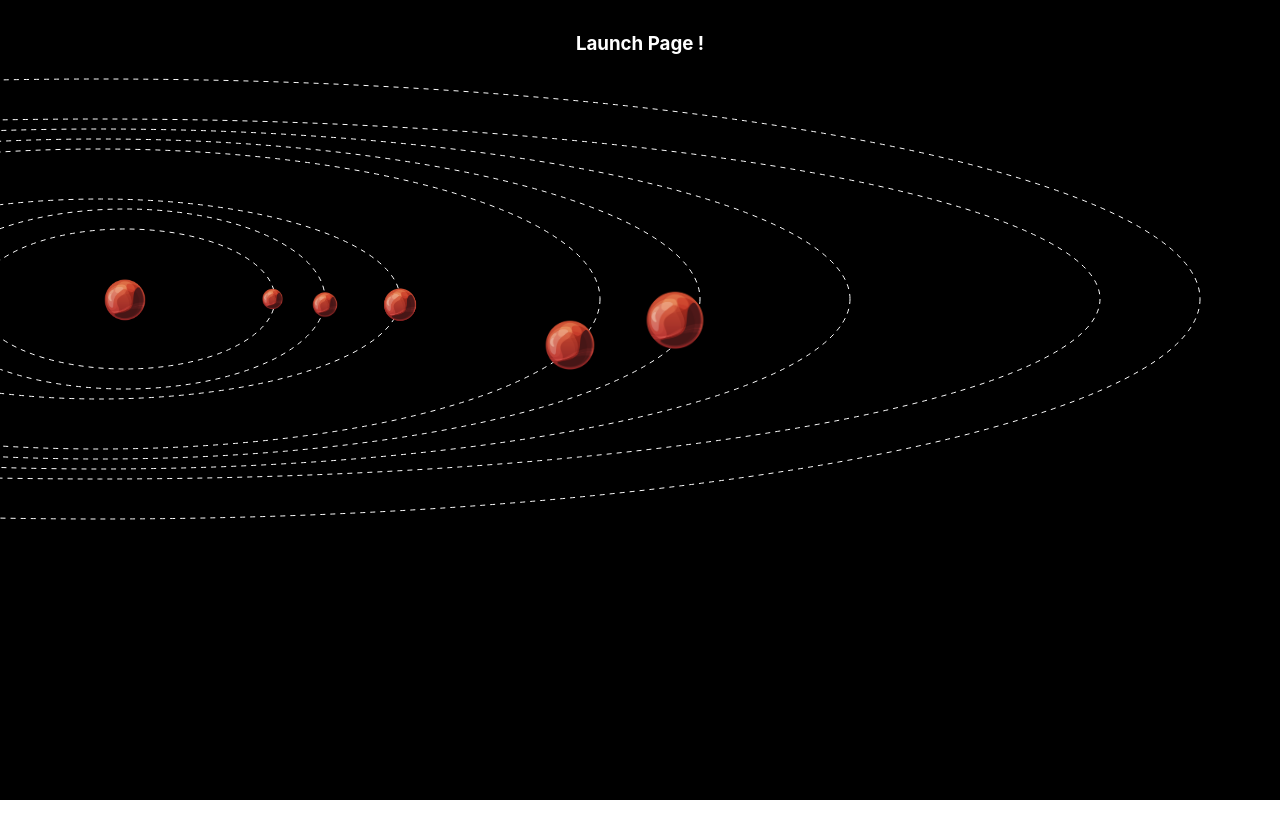
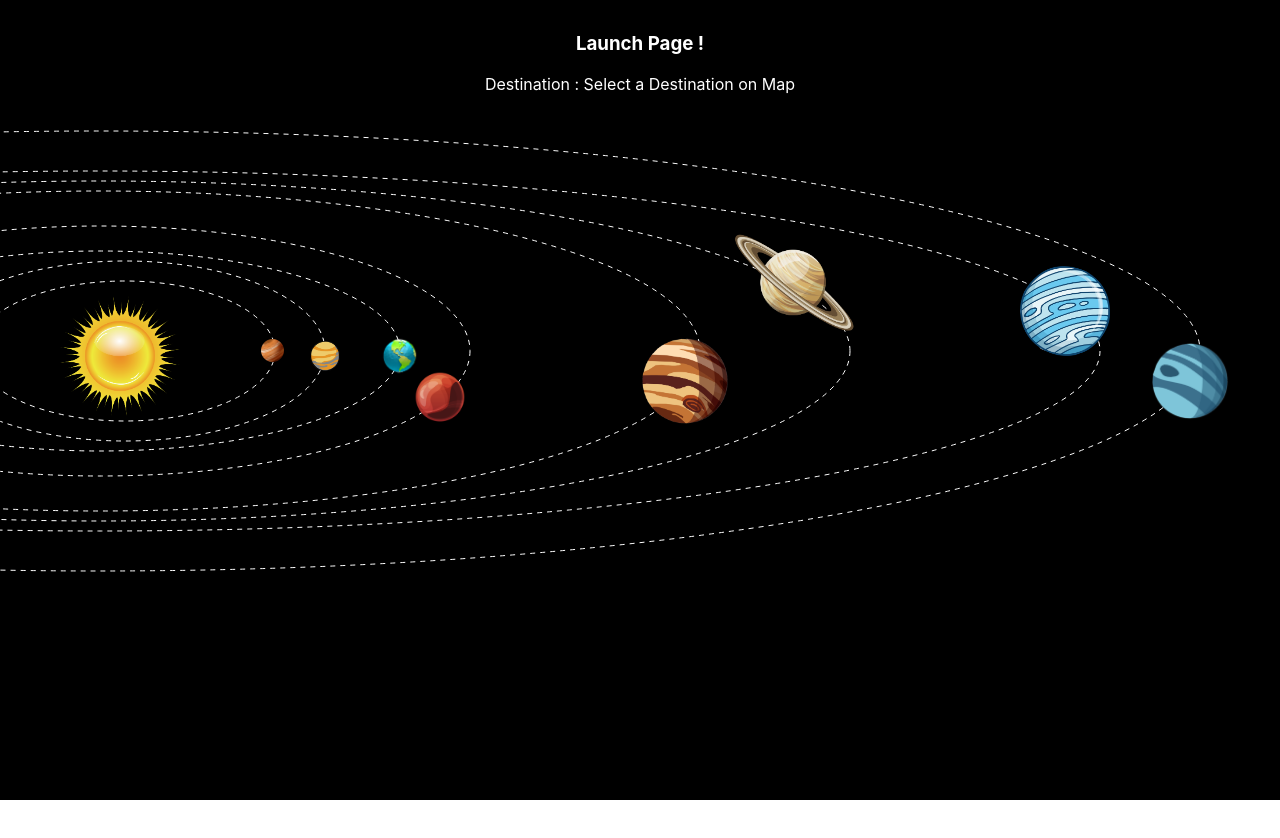
Before and after one commit to anshuman2051/brahmandaApp, a React (Create React App) app: page /launch in a window 1280 px wide. Shown: the top 838 px of the page. After the commit the page ends 800 px from the top, so only its background shows below. Built offline with nearby package versions, Linux system fonts and the light colour scheme.

Commit message:
added orbits and trajactory

```diff
--- a/src/containers/launch/Launch.js
+++ b/src/containers/launch/Launch.js
@@ -3,7 +3,85 @@ import classes from './Launch.module.css'
 
 class Launch extends React.Component{
     state = {
-        data : null
+        data : null,
+        planets : [
+            {
+                name : "sun",
+                x : "60",
+                y : "170",
+                height : "120px",
+                width: "120px",
+                img : require('../../res/planets/sun.png')
+
+            },
+            {
+                name : "mercury",
+                x : "260",
+                y : "212",
+                height : "25px",
+                width: "25px",
+                img : require('../../res//planets/mercury.png')
+            },
+            {
+                name : "venus",
+                x : "310",
+                y : "215",
+                height : "30px",
+                width: "30px",
+                img : require('../../res//planets/venus.png')
+            },
+            {
+                name : "earth",
+                x : "380",
+                y : "210",
+                height : "40px",
+                width: "40px",
+                img : require('../../res//planets/earth.png')
+            },
+            {
+                name : "mars",
+                x : "410",
+                y : "240",
+                height : "60px",
+                width: "60px",
+                img : require('../../res//planets/mars.png')
+
+            },
+            {
+                name : "jupiter",
+                x : "640",
+                y : "210",
+                height : "90px",
+                width: "90px",
+                img : require('../../res//planets/jupiter.png')
+            },
+            {
+                name : "saturn",
+                x : "720",
+                y : "80",
+                height : "150px",
+                width: "150px",
+                img : require('../../res//planets/saturn.png')
+            },
+            {
+                name : "uranus",
+                x : "1020",
+                y : "140",
+                height : "90px",
+                width: "90px",
+                img : require('../../res//planets/uranus.png')
+            },
+            {
+                name : "neptune",
+                x : "1150",
+                y : "200",
+                height : "110px",
+                width: "80px",
+                img : require('../../res//planets/neptune.png')
+            }
+
+        ],
+        destination : null
     }
 
     componentDidMount = ()=>{
@@ -11,6 +89,15 @@ class Launch extends React.Component{
     }
 
     render(){
+
+        let destination = this.state.destination;
+        let width = null;
+        let height = null
+        if( destination){
+            width = +destination.width?.slice(0,destination.width?.length-2);
+            height = +destination.height?.slice(0,destination.height?.length-2);
+        }
+
         return(
             <div className={classes.container}>
                 <center style={{color: "white"}}>
@@ -18,18 +105,25 @@ class Launch extends React.Component{
                         Launch Page !
                     </h3>
                 </center>
+                <div style={{color:"white"}}>
+                    <span> Destination :  </span>
+                    {
+                        destination ? <span>{destination?.name}</span> : "Select a Destination on Map"
+                    }
+                </div>
                 <svg width="100%" height="100%" className={classes.svg} >
                     {/* <path d="M0,50 C0,50 500,60  0,150 " className={classes.orbit}/>
-                    <path d="M0,40 C0,40 550,60  0,160 " className={classes.orbit}/>
-                    <path d="M0,20 C0,20 750,60  0,180 " className={classes.orbit}/> */}
+                    <path d="M0,40 C0,40 550,60  0,160 " className={classes.orbit}/>*/}
+
                     {/* <path fill="none" stroke="red"
                         d="M 0,50
                         A 150 50 0 1 0 0 0" /> */}
                     <ellipse cx="125" cy="225" rx="150" ry="70" className={classes.orbit}/>
                     <ellipse cx="125" cy="225" rx="200" ry="90" className={classes.orbit}/>
+                    {/* earth */}
                     <ellipse cx="100" cy="225" rx="300" ry="100" className={classes.orbit}/>
                     {/* mars */}
-                    <ellipse cx="100" cy="225" rx="500" ry="150" className={classes.orbit}/>
+                    <ellipse cx="100" cy="225" rx="370" ry="125" className={classes.orbit}/>
 
                     {/* exo planets */}
                     <ellipse cx="100" cy="225" rx="600" ry="160" className={classes.orbit}/>
@@ -37,12 +131,31 @@ class Launch extends React.Component{
                     <ellipse cx="100" cy="225" rx="1000" ry="180" className={classes.orbit}/>
                     <ellipse cx="100" cy="225" rx="1100" ry="220" className={classes.orbit}/>
 
-                    <image href={require('../../res/planets/mars.png')} x="100" y = "200" height="50px" width="50px"/>
-                    <image href={require('../../res//planets/mars.png')} x="260" y = "212" height="25px" width="25px"/>
-                    <image href={require('../../res//planets/mars.png')} x="310" y = "215" height="30px" width="30px"/>
-                    <image href={require('../../res//planets/mars.png')} x="380" y = "210" height="40px" width="40px"/>
-                    <image href={require('../../res//planets/mars.png')} x="540" y = "240" height="60px" width="60px"/>
-                    <image href={require('../../res//planets/mars.png')} x="640" y = "210" height="70px" width="70px"/>
+
+                    {/* path of rocket */}
+                    {
+                        destination ?
+                                <path
+                                    d={`M${400 },${230} C${400},${230} ${(Math.floor(+destination?.x + 380)/2)},${  Math.max(+destination?.y , 210) - (100 + 1.6* width)}  ${+destination?.x + width/2},${+destination?.y + height/2}`}
+                                    className={classes.route}/>
+                            :
+                                null
+                    }
+                    {
+                        this.state.planets?.map( planet =>{
+                            return <image
+                                        key={planet?.name}
+                                        href={planet?.img}
+                                        x={planet?.x}
+                                        y={planet?.y}
+                                        height={planet?.height}
+                                        width={planet?.width}
+                                        onClick={()=> this.setState({destination : planet})}
+                                        style={{cursor:"pointer"}}
+                                    />
+                        })
+                    }
+
                 </svg>
             </div>
         );
--- a/src/containers/launch/Launch.module.css
+++ b/src/containers/launch/Launch.module.css
@@ -2,6 +2,7 @@
     background-color: black;
     width: 100%;
     height: 100vh;
+    overflow: hidden;
 }
 
 .orbit{
@@ -10,3 +11,14 @@
     stroke-width: 1px;
     stroke-dasharray: 5,5;
 }
+
+.svg{
+    position: relative;
+    top : 32px;
+}
+
+.route{
+    stroke: yellowgreen;
+    fill: none;
+    stroke-width: 1px;
+}
```
Also changed, not shown: src/res/planets/sun.png (added).
